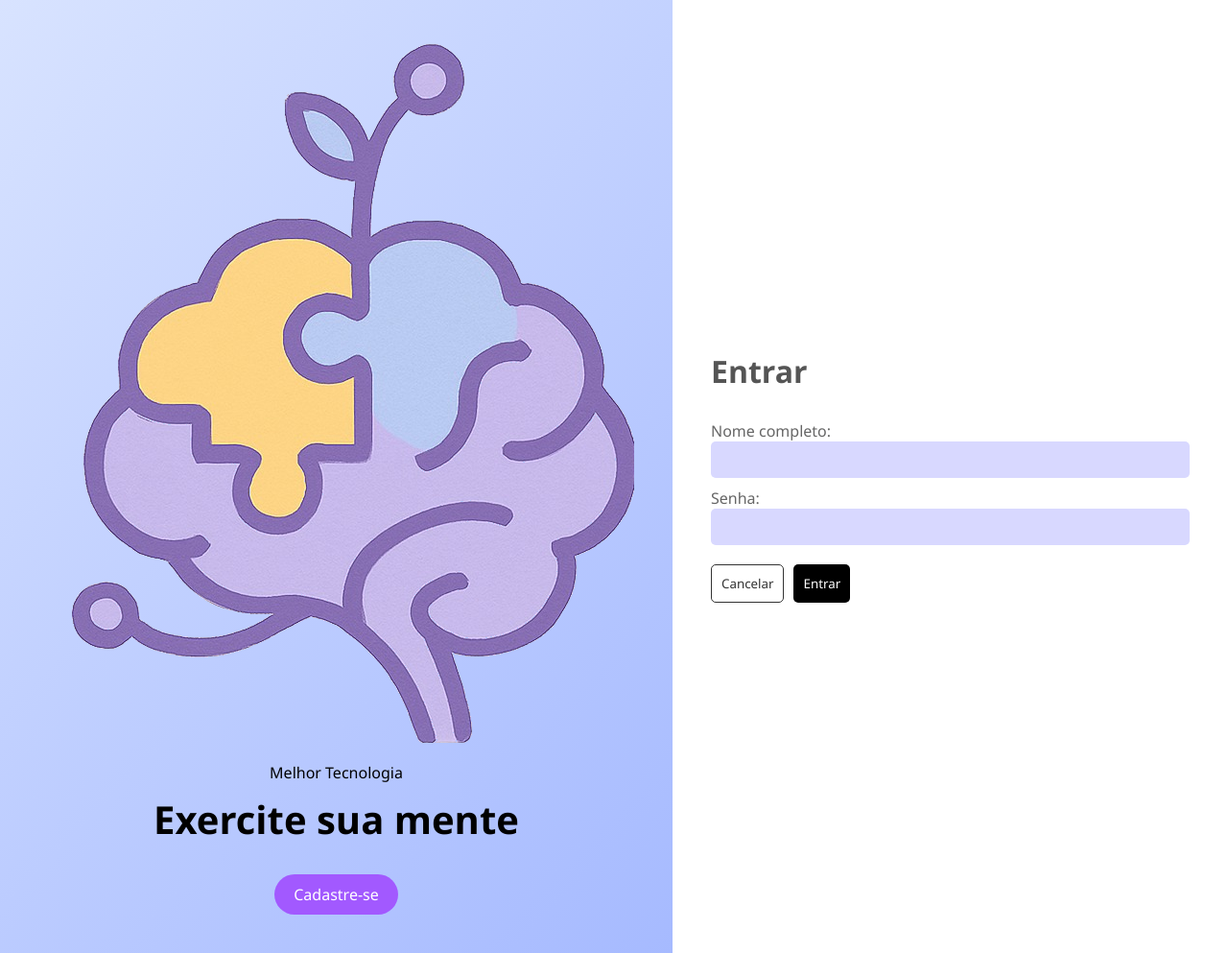
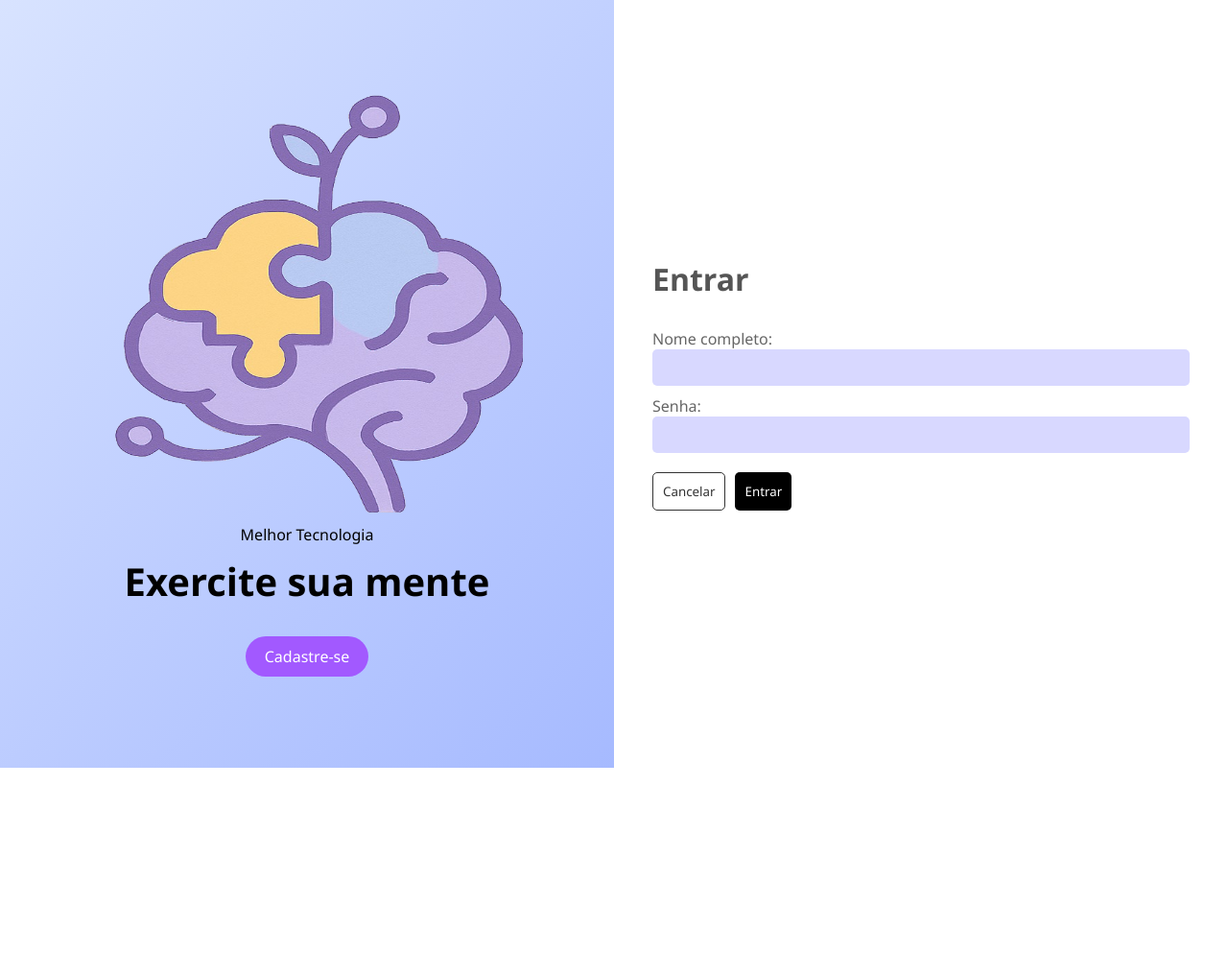
Before and after one commit to MateusDeBritoSantos/Projeto_Nova-Memoria, a PHP site: page / in a window 1280 px wide. Shown: the whole page at 96% size. After the commit the page ends 800 px from the top, so only its background shows below. Run offline with PHP 8.4, Linux system fonts and the light colour scheme.

Commit message:
pequenos detalhes

```diff
--- a/index.php
+++ b/index.php
@@ -5,7 +5,8 @@
   <meta name="viewport" content="width=device-width, initial-scale=1.0">
   <title>Cadastro e Login</title>
   <link rel="stylesheet" href="style.css">
-  <style>
+  <link rel="shortcut icon" href="assests/imagens/brain_onlyw.png" type="image/x-icon">
+<style>
 
 * {
   box-sizing: border-box;
@@ -127,6 +128,11 @@ button:hover {
     flex-direction: column;
   }
 }
+
+img{
+  width: 450px;
+  height: 450px;
+}
 </style>
 
 <!-- teste_login.php -->
@@ -143,7 +149,7 @@ button:hover {
 <body>
   <div class="container login">
     <div class="esquerda">
-      <img src="imagens/brain_onlyw.png">
+      <img src="assests/imagens/brain_onlyw.png">
       <p>Melhor Tecnologia</p>
       <h1>Exercite sua mente</h1>
       <a href="form_cadastro_usuario.php" class="btn-cadastro">Cadastre-se</a>
--- a/login_usuario.php
+++ b/login_usuario.php
@@ -172,7 +172,7 @@ if ($_SERVER["REQUEST_METHOD"] == "POST") {
 <body>
   <div class="container login">
     <div class="esquerda">
-      <img src="imagens/logo.png" alt="Logo do projeto">
+      <img src="assests/imagens/brain_onlyw.png" alt="Logo do projeto">
       <p>Melhor Tecnologia</p>
       <h1>Exercite sua mente</h1>
       <a href="form_cadastro_usuario.php" class="btn-cadastro">Cadastre-se</a>
--- a/pagina_principal.html
+++ b/pagina_principal.html
@@ -7,7 +7,7 @@
   <link rel="stylesheet" href="style.css" />
 </head>
 <body>
-  <!-- Sidebar -->
+  <!-- barra lateral -->
   <aside>
     <nav>
       <ul>
```
